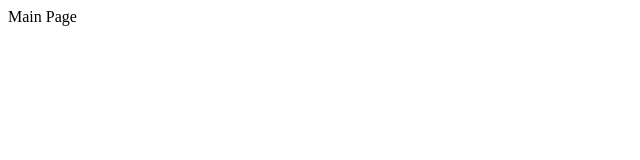
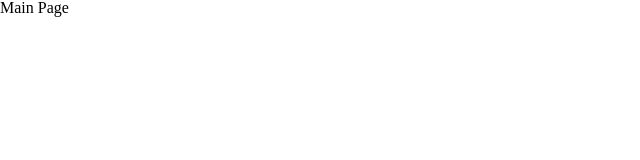
Before and after one commit to Techeer-FM-Studio/frontend, a Next.js app: page / in a window 1280 px wide. Shown: the top 160 px of the page, without its empty margins (0-640 px from the left). Built offline with nearby package versions, Linux system fonts and the light colour scheme.

Commit message:
chore: scss 세팅

```diff
--- a/next.config.js
+++ b/next.config.js
@@ -5,6 +5,7 @@ const nextConfig = {
   reactStrictMode: true,
   sassOptions: {
     includePaths: [path.join(__dirname, 'styles')],
+    additionalData: `@import "src/styles/_variables.scss"; @import "src/styles/_mixins.scss";`,
   },
 };
 
--- a/src/styles/_variables.scss
+++ b/src/styles/_variables.scss
@@ -0,0 +1,2 @@
+$main-blue-color: #5c85ff;
+$main-orange-color: #ff6835;
--- a/src/styles/globals.scss
+++ b/src/styles/globals.scss
@@ -0,0 +1,147 @@
+/* http://meyerweb.com/eric/tools/css/reset/
+   v2.0 | 20110126
+   License: none (public domain)
+*/
+
+html,
+body,
+div,
+span,
+applet,
+object,
+iframe,
+h1,
+h2,
+h3,
+h4,
+h5,
+h6,
+p,
+blockquote,
+pre,
+a,
+abbr,
+acronym,
+address,
+big,
+cite,
+code,
+del,
+dfn,
+em,
+img,
+ins,
+kbd,
+q,
+s,
+samp,
+small,
+strike,
+strong,
+sub,
+sup,
+tt,
+var,
+b,
+u,
+i,
+center,
+dl,
+dt,
+dd,
+ol,
+ul,
+li,
+fieldset,
+form,
+label,
+legend,
+table,
+caption,
+tbody,
+tfoot,
+thead,
+tr,
+th,
+td,
+article,
+aside,
+canvas,
+details,
+embed,
+figure,
+figcaption,
+footer,
+header,
+hgroup,
+menu,
+nav,
+output,
+ruby,
+section,
+summary,
+time,
+mark,
+audio,
+video {
+  margin: 0;
+  padding: 0;
+  border: 0;
+  font-size: 100%;
+  font: inherit;
+  vertical-align: baseline;
+}
+/* HTML5 display-role reset for older browsers */
+article,
+aside,
+details,
+figcaption,
+figure,
+footer,
+header,
+hgroup,
+menu,
+nav,
+section {
+  display: block;
+}
+body {
+  line-height: 1;
+}
+ol,
+ul {
+  list-style: none;
+}
+blockquote,
+q {
+  quotes: none;
+}
+blockquote:before,
+blockquote:after,
+q:before,
+q:after {
+  content: '';
+  content: none;
+}
+table {
+  border-collapse: collapse;
+  border-spacing: 0;
+}
+
+* {
+  box-sizing: border-box;
+}
+html {
+  font-size: 62.5%; // 10px
+  @media (max-width: 768px) {
+    // 태블릿
+    font-size: 50%; // 8px
+  }
+  @media (max-width: 480px) {
+    // 모바일
+    font-size: 25%; // 4px
+  }
+}
+body {
+  font-size: 1.6rem;
+}
```
